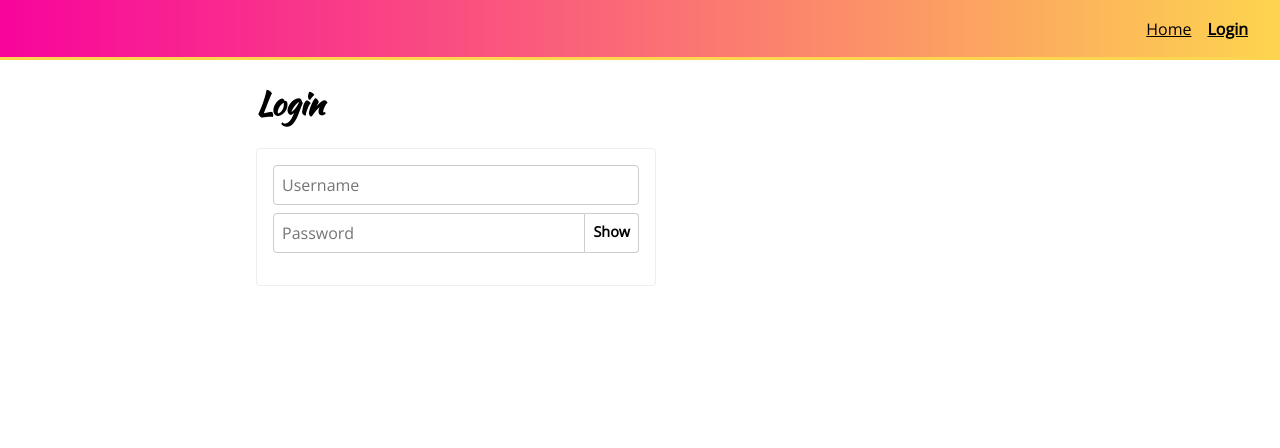
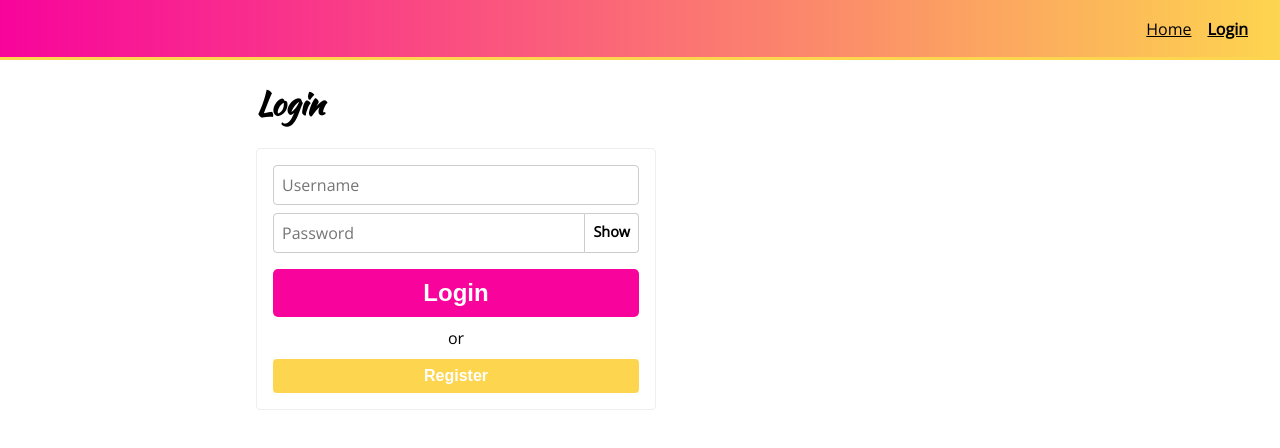
Before and after one commit to brunar/styled-components, a React (Create React App) app: page /login in a window 1280 px wide. Shown: the top 448 px of the page. Built offline with nearby package versions, Linux system fonts and the light colour scheme.

Commit message:
19. Adding the buttons and loading / submit state to the form

```diff
--- a/src/components/common/Button.js
+++ b/src/components/common/Button.js
@@ -2,7 +2,7 @@ import styled, { css } from 'styled-components';
 
 const Button = styled.button`
 color: white;
-background:${p => p.secondary ? 'black' : '#f8049c'};
+background:${p => p.secondary ? '#fdd54f' : '#f8049c'};
 font-weight:bold;
 box-shadow: none;
 border:none;
@@ -11,7 +11,7 @@ display:block;
 white-space:none;
 
 ${p => p.large ? css`
-    padding: 15px;
+    padding: 10px;
     border-radius: 5px;
     font-size: 1.5em;
 ` : css`
--- a/src/components/pages/Login.js
+++ b/src/components/pages/Login.js
@@ -1,6 +1,6 @@
-import React, { useState } from 'react';
+import React, { useState, useEffect } from 'react';
 import styled from 'styled-components';
-import { PageLayout, Input, PasswordInput } from '../common';
+import { PageLayout, Input, PasswordInput, Button } from '../common';
 
 
 const Form = styled.form`
@@ -12,11 +12,19 @@ const Form = styled.form`
     box-sizing:border-box;
     color:black;
     border-radius:4px;
+
+    .alt-text {
+        text-align:center;
+        margin: 10px 0;
+    }
 `;
+
+let timeout;
 
 export default function Login() {
 
     const [formFields, setFormFields] = useState({ username: '', password: '' });
+    const [loading, setLoading] = useState(false);
 
     function handleInputChange(e) {
         e.persist();
@@ -26,10 +34,26 @@ export default function Login() {
         }))
     }
 
+    function handleSubmit(e) {
+        e.preventDefault();
+        setLoading(true);
+        timeout = setTimeout(() => {
+            setLoading(false);
+        }, 2000);
+    }
+
+    useEffect(() => {
+        return () => {
+            if (timeout) {
+                clearTimeout(timeout);
+            }
+        }
+    }, [])
+
     return (
         <PageLayout>
             <h1>Login</h1>
-            <Form>
+            <Form onSubmit={handleSubmit}>
                 <Input
                     value={formFields.username}
                     onChange={handleInputChange}
@@ -40,6 +64,17 @@ export default function Login() {
                     value={formFields.password}
                     onChange={handleInputChange}
                     name="password" />
+
+                <Button large type="submit" disabled={loading}>
+                    {loading ? 'Loading...' : 'Login'}
+                </Button>
+
+                {!loading &&
+                    <>
+                        <div className="alt-text">or</div>
+                        <Button secondary type="button">Register</Button>
+                    </>
+                }
             </Form>
         </PageLayout>
     );
```
